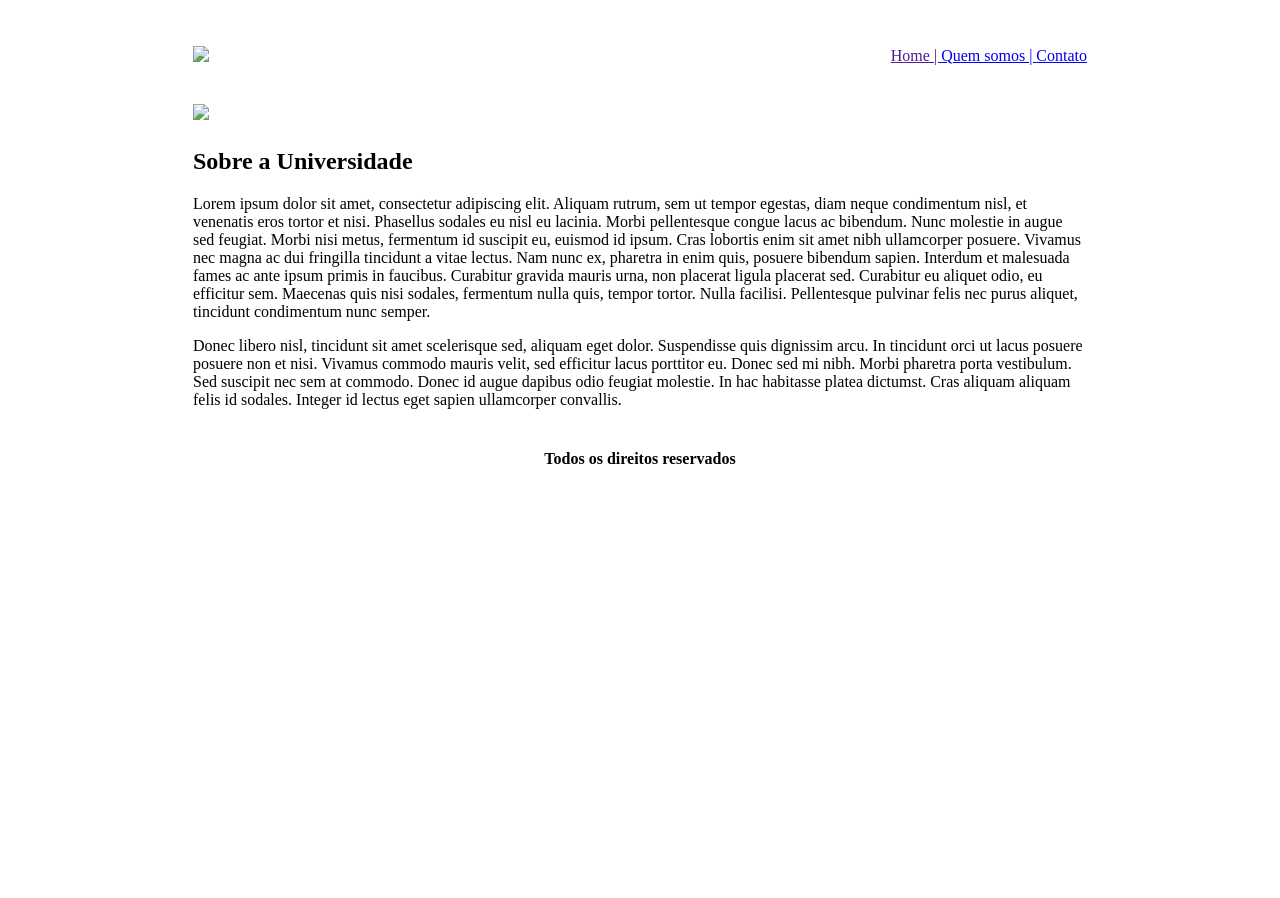
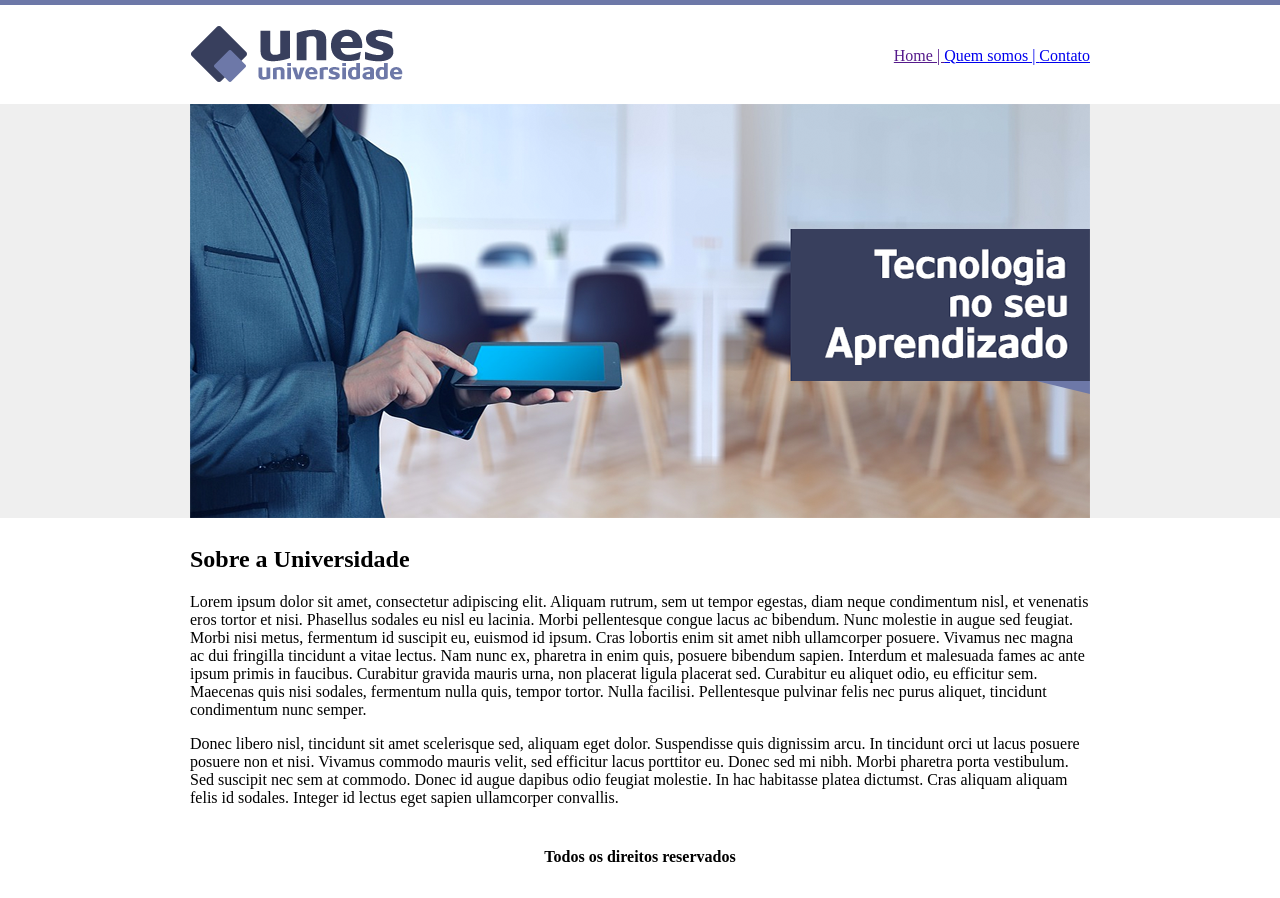
Before and after one commit to borgesvagnervbs-ux/SITE-UNES, a plain HTML site: page index.html in a window 1280 px wide. Before the commit the page ends 800 px from the top, so only its background shows below. Drawn offline with Linux system fonts and the light colour scheme.

Commit message:
Update index.html

```diff
--- a/index.html
+++ b/index.html
@@ -8,12 +8,12 @@
 
 </head>
 
-<body background="images/fundo.png">
+<body background="imagens/fundo.png">
 
 
 <table border="0" width="900" align="center">
     <tr>
-        <td height="89"><img src="images/logo.png"</td>
+        <td height="89"><img src="imagens/logo.png"</td>
         <td align="right">
             <a href=""> Home | </a>
             <a href="quem-somos.html"> Quem somos | <a>
@@ -21,7 +21,7 @@
         </td>
     </tr>
     <tr>
-        <td colspan="2"><img src="images/capa.png"</td>
+        <td colspan="2"><img src="imagens/capa.png"</td>
     </tr>
     <tr>
         <td colspan="2">
@@ -39,4 +39,5 @@
 </table>
 
 </body>
+
 </html>
```
